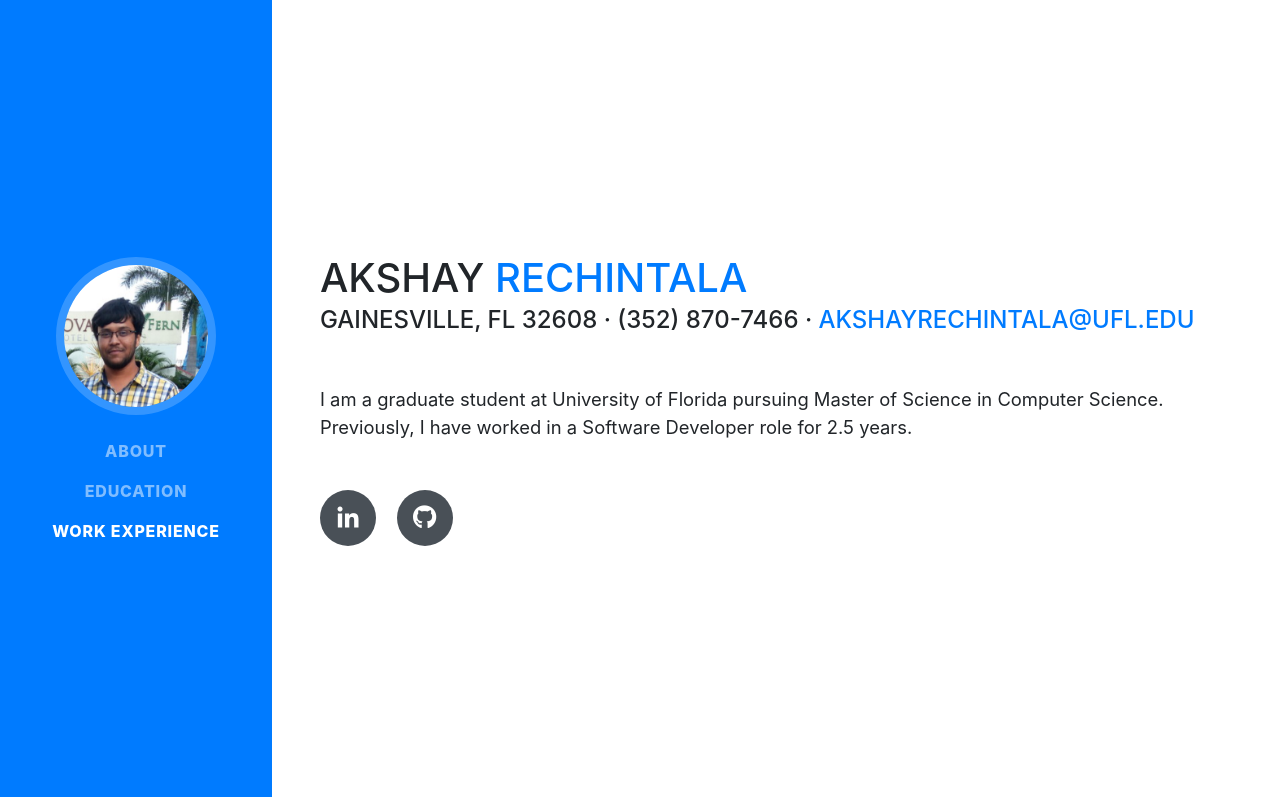
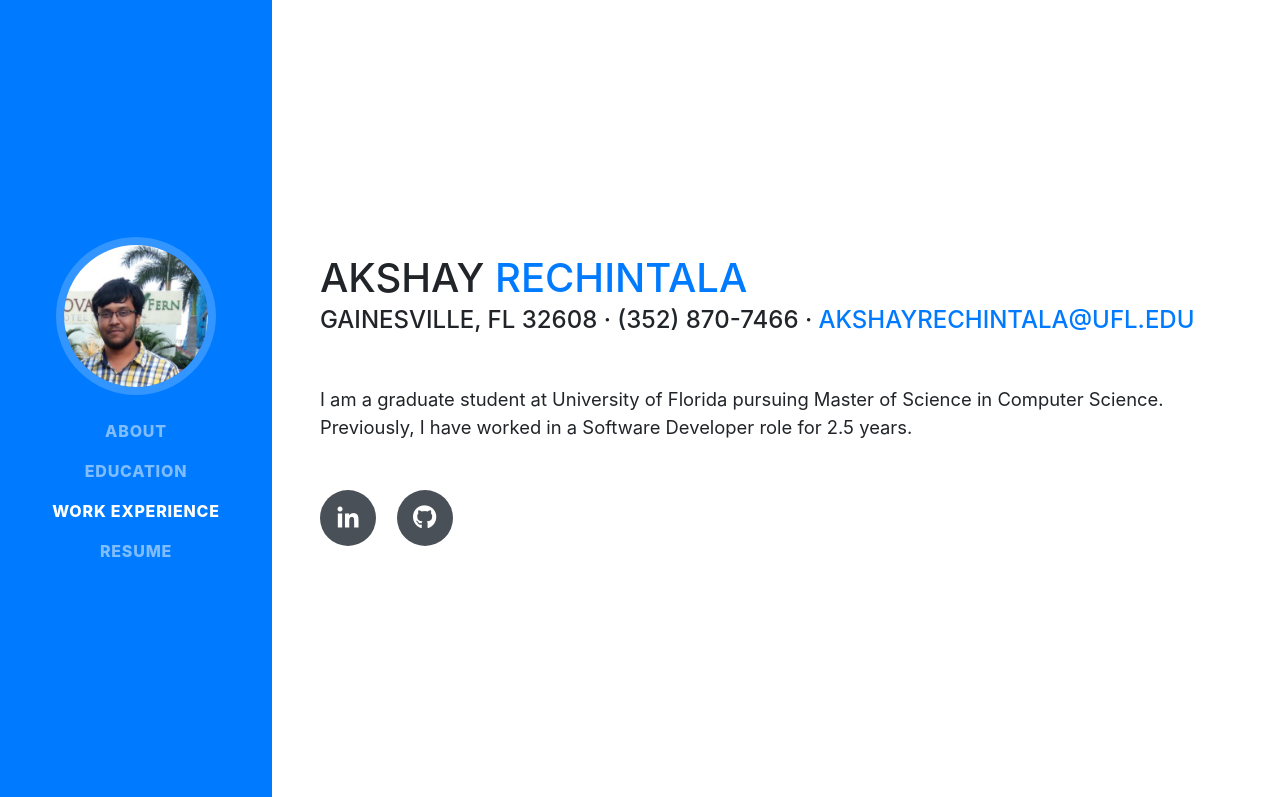
Before and after one commit to akshay4581/akshay4581.github.io, a website with bundled scripts: page index.html in a window 1280 px wide. Shown: the top 797 px of the page. Built offline with nearby package versions, Linux system fonts and the light colour scheme; a web font is replaced by a local one.

Commit message:
Add resume

```diff
--- a/index.html
+++ b/index.html
@@ -49,6 +49,9 @@
           </li>
           <li class="nav-item">
             <a class="nav-link js-scroll-trigger" href="#experience">Work Experience</a>
+          </li>
+          <li class="nav-item">
+            <a class="nav-link js-scroll-trigger" href="https://drive.google.com/open?id=1dBy1M5HguftwNEEGdv4XSVDAE0CFrWvD">Resume</a>
           </li>
 <!--
           <li class="nav-item">
```
